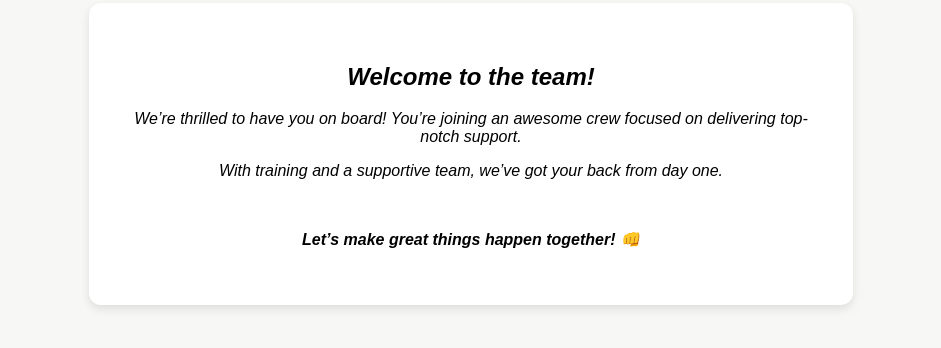
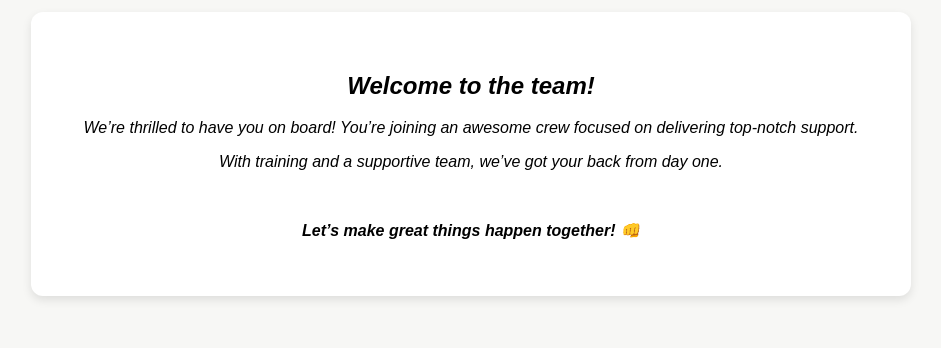
Before and after one commit to andrearmedina/welcomebar, a plain HTML site: page index.html in a window 1280 px wide. Shown: the part 246-594 px from the top of the page, without its empty margins (169-1110 px from the left). Drawn offline with Linux system fonts and the light colour scheme.

Commit message:
Update index.html

```diff
--- a/index.html
+++ b/index.html
@@ -5,28 +5,28 @@
     <meta name="viewport" content="width=device-width, initial-scale=1.0">
     <title>Welcome Message</title>
     <style>
-        /* Extender el fondo gris a toda la pantalla */
+        /* Asegurar que el fondo cubra toda la pantalla */
         html, body {
             margin: 0;
             padding: 0;
-            height: 100%;
+            height: 100vh;
+            width: 100vw;
+            display: flex;
+            justify-content: center;
+            align-items: center;
             background-color: #F7F7F5; /* Fondo gris */
+        }
+
+        /* Ajustar el contenedor para que tome toda la altura */
+        .container {
+            width: 100%;
+            height: 100vh; /* Ocupa toda la altura */
             display: flex;
             justify-content: center;
             align-items: center;
         }
 
-        /* Hacer que el contenedor cubra toda la pantalla */
-        .container {
-            width: 100%;
-            height: 100%;
-            display: flex;
-            justify-content: center;
-            align-items: center;
-            flex-direction: column;
-        }
-
-        /* Mantener el mensaje con fondo blanco */
+        /* Estilo del mensaje */
         .message-box {
             width: 80%;
             max-width: 800px;
```
